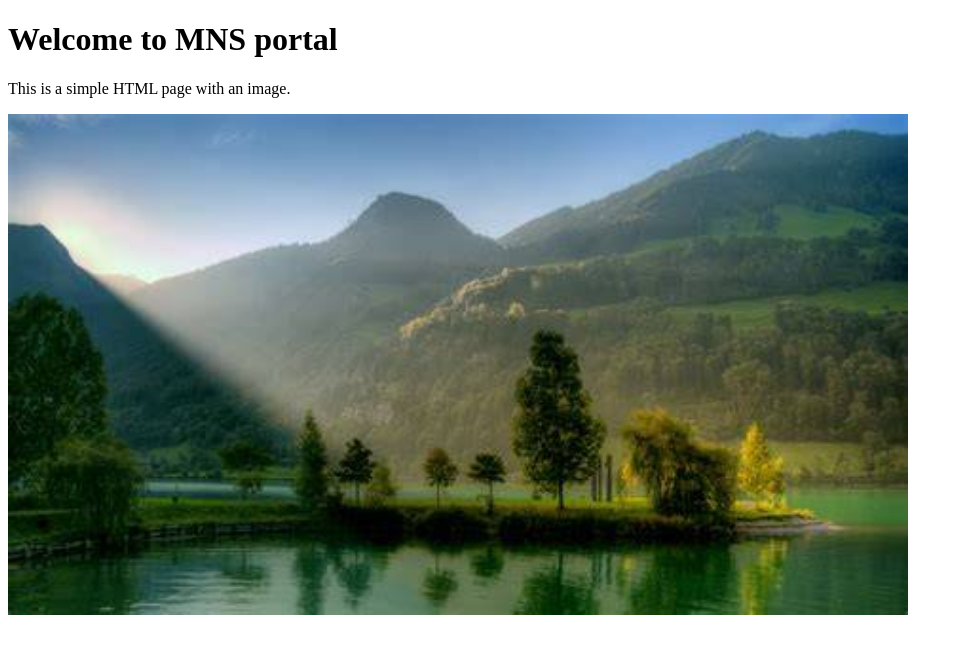
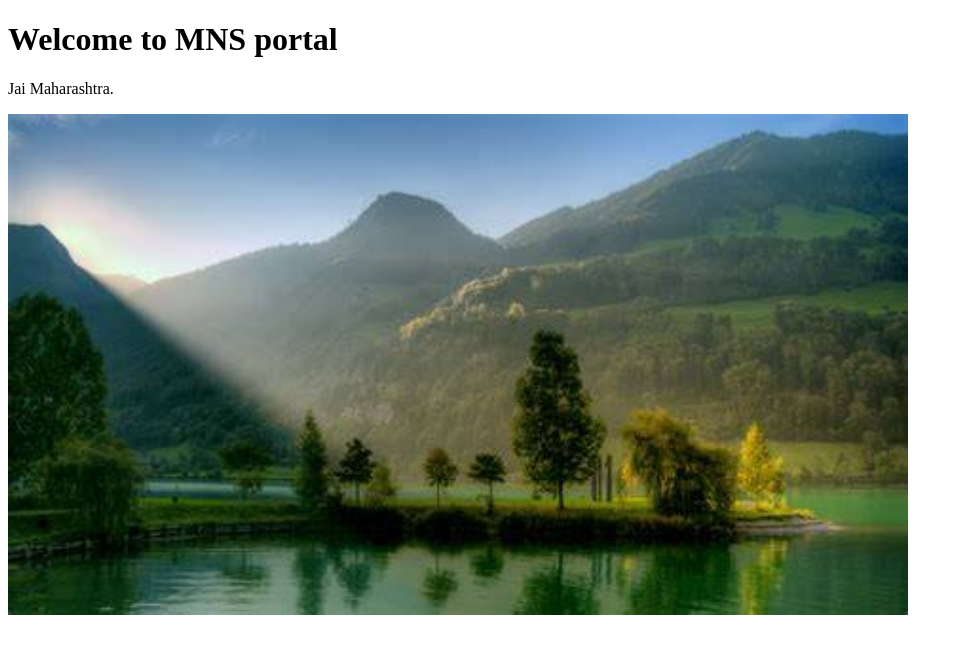
Before and after one commit to shubhamsinghh47/awsrepo, a plain HTML site: page index.html in a window 1280 px wide. Shown: the whole page, without its empty margins (0-963 px from the left). Drawn offline with Linux system fonts and the light colour scheme.

Commit message:
Update index.html

```diff
--- a/index.html
+++ b/index.html
@@ -7,7 +7,7 @@
 <body>
 
     <h1>Welcome to MNS portal</h1>
-    <p>This is a simple HTML page with an image.</p>
+    <p>Jai Maharashtra.</p>
 
     <!-- Image -->
     <img src="image.jpg" alt="Sample Image" width="900">
```
